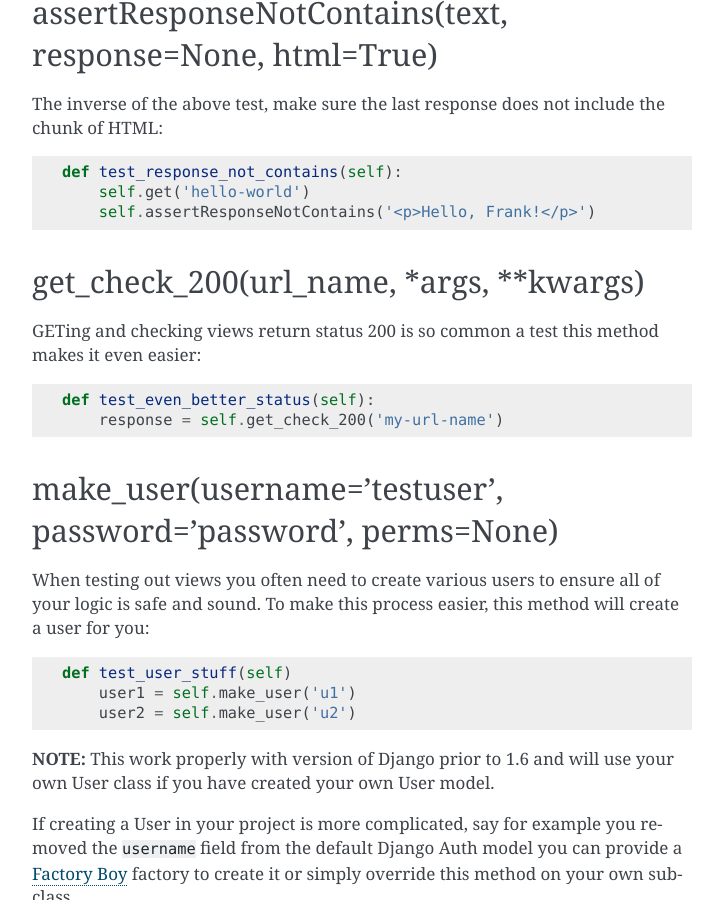
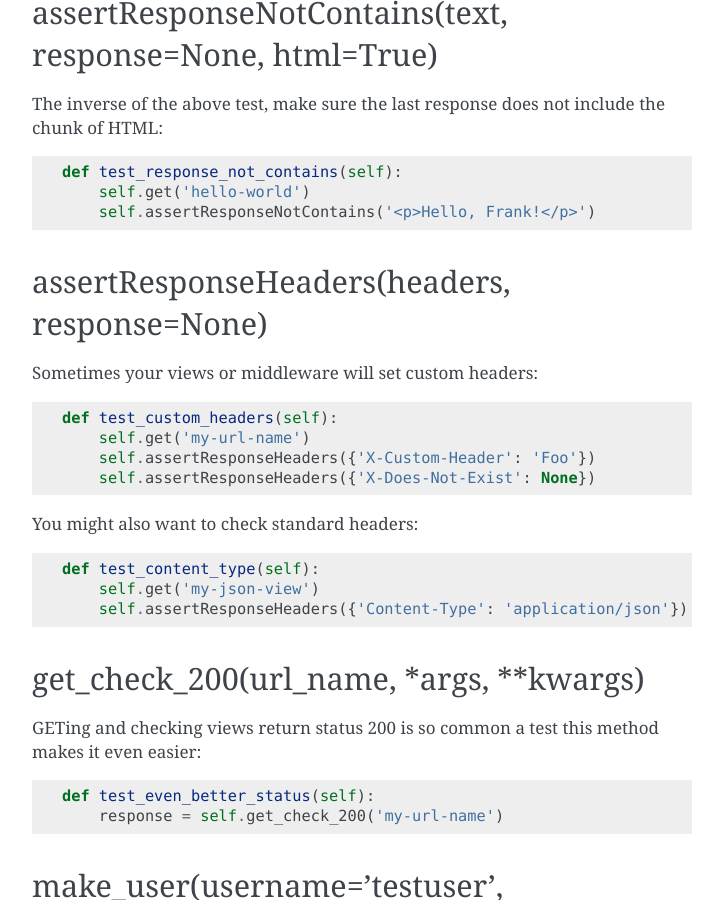
Before and after one commit to revsys/django-test-plus, a Sphinx documentation site: the page built from docs/methods.rst, in a window 1280 px wide and 900 px high, scrolled down 4733 px. Shown: the whole window, without its empty margins (388-1111 px from the left). Built offline with Sphinx 7.4.7, drawn with Linux system fonts in a browser that asks for light colours; some of the changed text lies outside the part shown.

Commit message:
Update documentation for assertResponseHeaders

```diff
--- a/docs/methods.rst
+++ b/docs/methods.rst
@@ -200,6 +200,22 @@ the chunk of HTML::
         self.get('hello-world')
         self.assertResponseNotContains('<p>Hello, Frank!</p>')
 
+assertResponseHeaders(headers, response=None)
+~~~~~~~~~~~~~~~~~~~~~~~~~~~~~~~~~~~~~~~~~~~~~
+
+Sometimes your views or middleware will set custom headers::
+
+    def test_custom_headers(self):
+        self.get('my-url-name')
+        self.assertResponseHeaders({'X-Custom-Header': 'Foo'})
+        self.assertResponseHeaders({'X-Does-Not-Exist': None})
+
+You might also want to check standard headers::
+
+    def test_content_type(self):
+        self.get('my-json-view')
+        self.assertResponseHeaders({'Content-Type': 'application/json'})
+
 get\_check\_200(url\_name, \*args, \*\*kwargs)
 ~~~~~~~~~~~~~~~~~~~~~~~~~~~~~~~~~~~~~~~~~~~~~~~~
 
```
